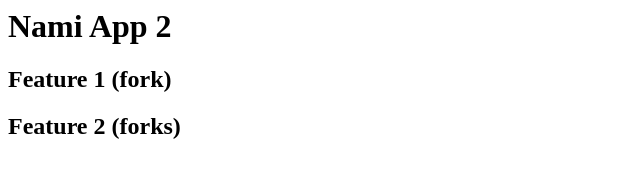
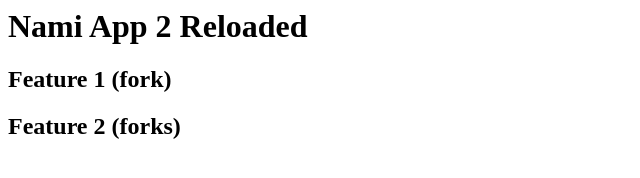
Before and after one commit to fishmankaratedo/nami-app2, a plain HTML site: page index.html in a window 1280 px wide. Shown: the whole page, without its empty margins (0-640 px from the left). Drawn offline with Linux system fonts and the light colour scheme.

Commit message:
Update index.html

```diff
--- a/index.html
+++ b/index.html
@@ -3,7 +3,7 @@
         <title>Nami App 2</title>
     </head>
     <body>
-        <h1>Nami App 2</h1>
+        <h1>Nami App 2 Reloaded</h1>
 
         <module feature1>
             <h2>Feature 1 (fork)</h2>
```
